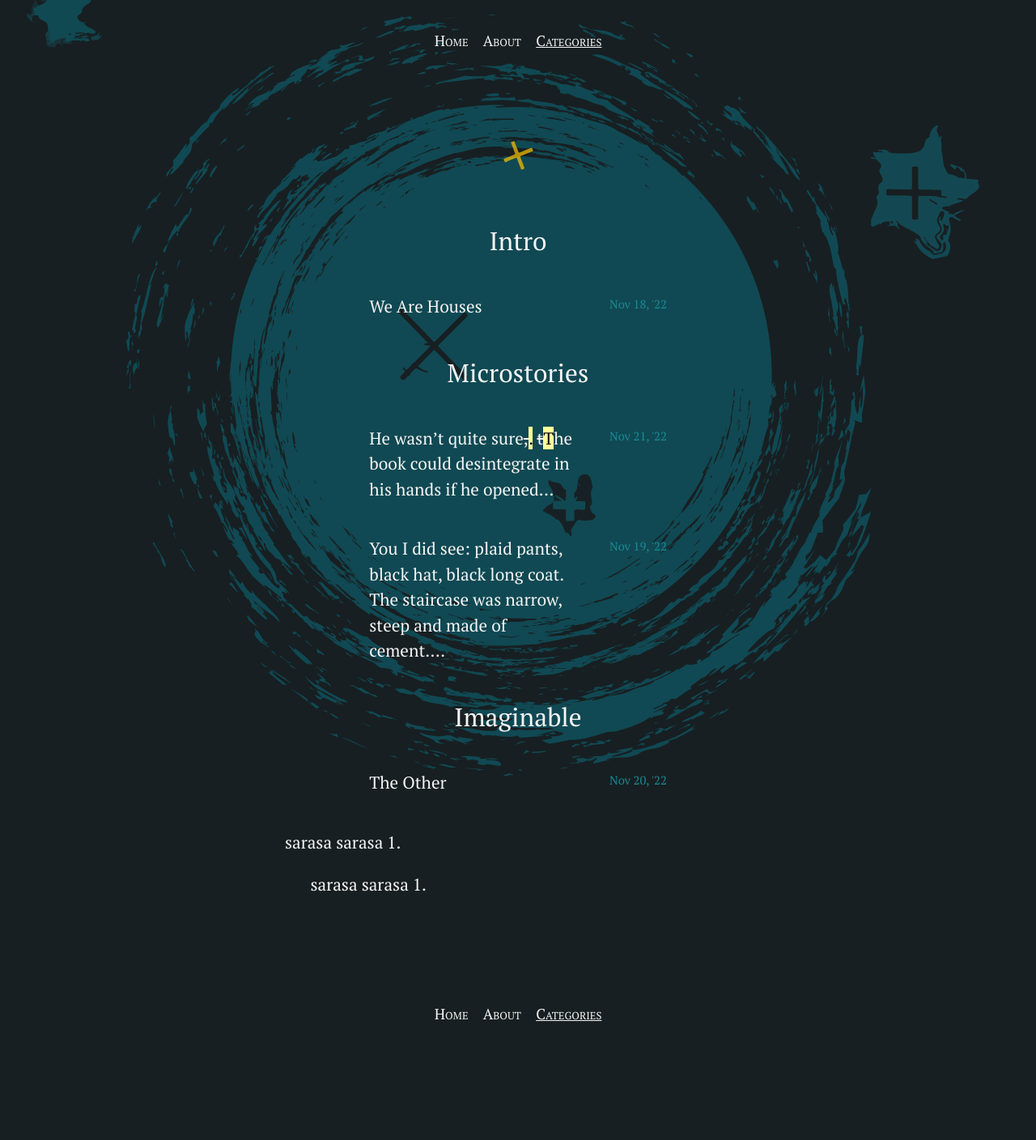
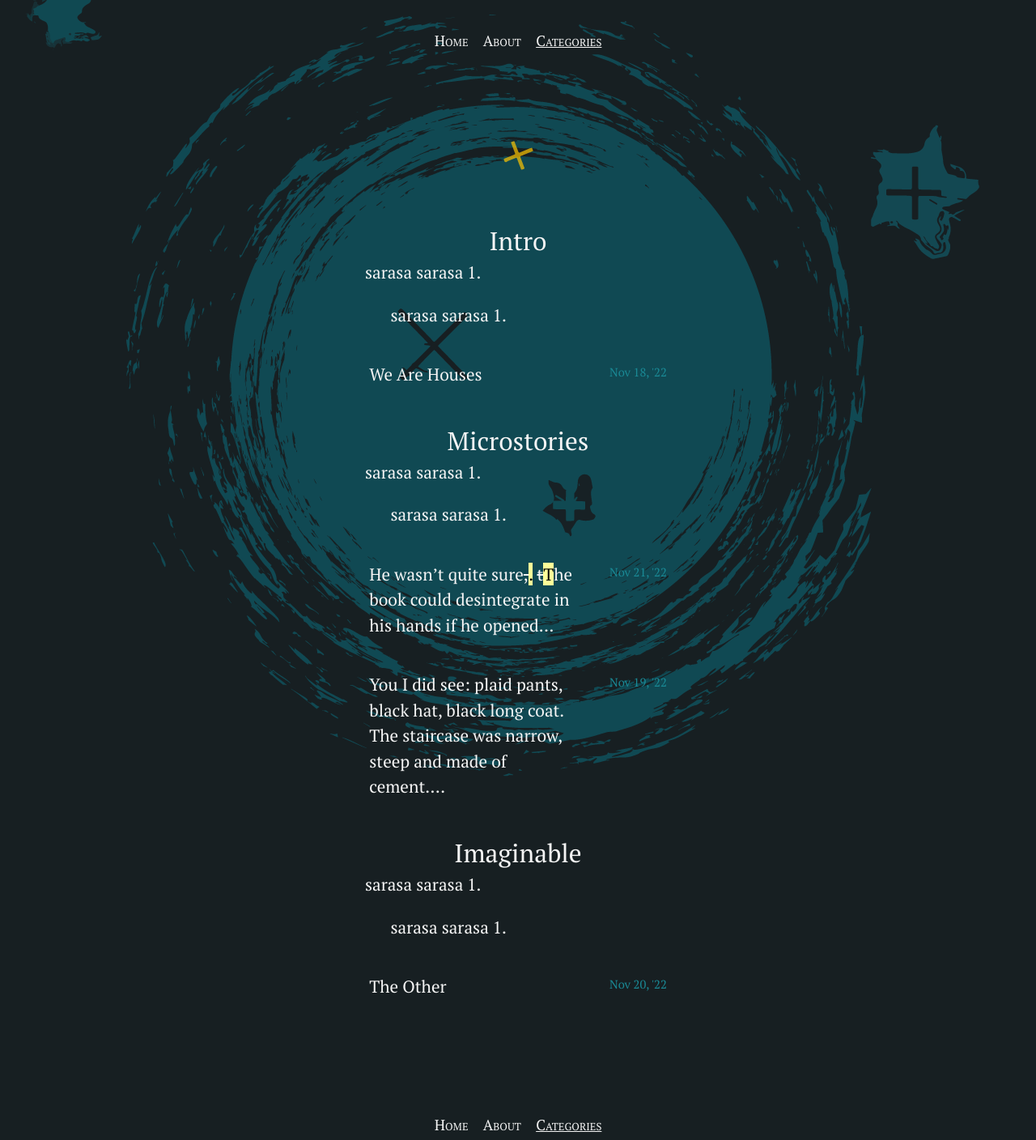
Before and after one commit to silvialohrmann/editorial, a Jekyll site: the page built from categories.html, in a window 1280 px wide. Shown: the whole page at 81% size. Built offline with Jekyll 4.4.1, drawn with Linux system fonts in a browser that asks for light colours; before the commit the page ends 1271 px from its top, so only the background shows below that.

Commit message:
Update categories.html

```diff
--- a/categories.html
+++ b/categories.html
@@ -12,14 +12,6 @@ description: A very simple way to add structured data to a page.
     {% capture category_name %}{{ category | first }}{% endcapture %}
     <div id="{{ category_name }}"></div>
     <h3 class="category-head">{{ category_name | slugize }}</h3>
-   <ul class="post-list">
-    {% for post in site.categories[category_name] %}
-    {% include post-list-item.html %}
-    {% endfor %}
-   </ul>
-  </div>
-{% endfor %}
-</div>
 
 {% assign intro_desc = "sarasa sarasa 1" %}
 {% assign imaginable_desc = "sarasa sarasa 1" %}
@@ -37,3 +29,12 @@ description: A very simple way to add structured data to a page.
 {% endcapture %}
 {% endif %}
 <p class="category-description">{{ category_description }}</p>
+
+   <ul class="post-list">
+    {% for post in site.categories[category_name] %}
+    {% include post-list-item.html %}
+    {% endfor %}
+   </ul>
+  </div>
+{% endfor %}
+</div>
```
